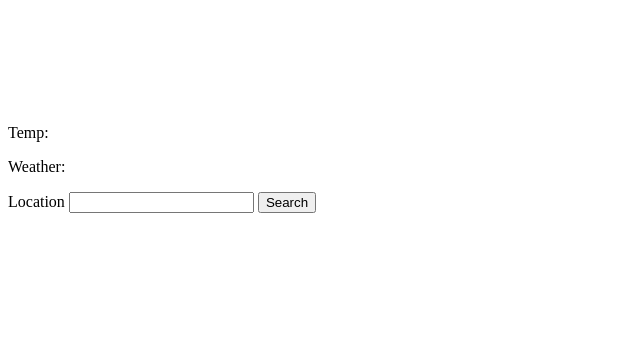
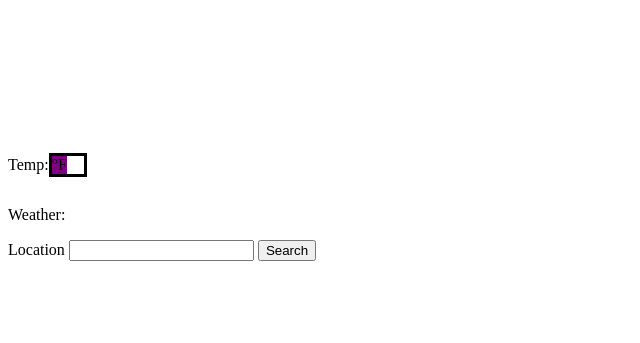
Before and after one commit to samuelmckean/weather, a plain HTML site: page index.html in a window 1280 px wide. Shown: the part 68-411 px from the top of the page, without its empty margins (0-640 px from the left). Drawn offline with Linux system fonts and the light colour scheme.

Commit message:
WIP: style units selector

```diff
--- a/index.html
+++ b/index.html
@@ -10,7 +10,13 @@
     <div id="root">
       <img id="gif">
       <div id="data">
-        <p id="temp">Temp:</p>
+        <div id="temp-container">
+          <p id="temp">Temp:</p>
+          <div id="units">
+            <div id="fahrenheit" class="selected">°F</div>
+            <div id="celcius">°C</div>
+          </div>
+        </div>
         <p id="weather">Weather:</p>
       </div>
       <form>
--- a/style.css
+++ b/style.css
@@ -1,7 +1,7 @@
 #root {
   display: grid;
   grid-template-rows: repeat(4, 1fr);
-  grid-template-columns: 1fr;
+  grid-template-columns: repeat(2, 1fr);
 }
 
 #gif {
@@ -18,3 +18,26 @@ form {
   grid-row: 4 / 5;
   grid-column: 1 / 2;
 }
+
+#temp-container {
+  display: flex;
+  flex-direction: row;
+  align-items: center;
+}
+
+#units {
+  display: flex;
+  flex-direction: row;
+  justify-content: end;
+  border-style: solid;
+}
+
+#units div {
+  background-color: purple;
+  opacity: 0;
+  transition: opacity 500ms ease-in-out;
+}
+
+#units div.selected {
+  opacity: 1;
+}
```
